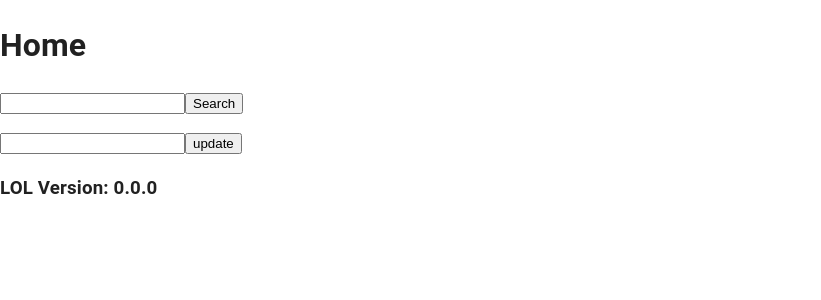
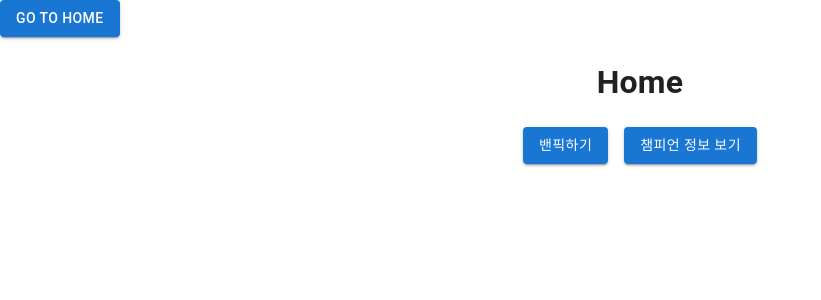
Before and after one commit to MarigoldJ/lolbook, a React (Create React App) app: page / in a window 1280 px wide. Shown: the top 300 px of the page, without its empty margins (0-821 px from the left). Built offline with nearby package versions, Linux system fonts and the light colour scheme.

Commit message:
챔피언 정보검색과 밴픽하기 구분

```diff
--- a/src/index.tsx
+++ b/src/index.tsx
@@ -4,6 +4,7 @@ import { Provider } from "react-redux";
 import { BrowserRouter, Route, Routes } from "react-router-dom";
 import { store } from "./app/store";
 import ChampInfo from "./pages/ChampInfo";
+import ChampInfoHome from "./pages/ChampInfoHome";
 import Layout from "./pages/components/Layout";
 import Home from "./pages/Home";
 import NotFound from "./pages/NotFound";
@@ -18,7 +19,11 @@ root.render(
         <Routes>
           <Route path="/" element={<Layout />}>
             <Route index element={<Home />} />
-            <Route path="champion/:champId" element={<ChampInfo />} />
+            <Route path="champion">
+              <Route index element={<ChampInfoHome />} />
+              <Route path=":champId" element={<ChampInfo />} />
+            </Route>
+
             <Route path="*" element={<NotFound />} />
           </Route>
         </Routes>
--- /dev/null
+++ b/src/pages/ChampInfoHome.tsx
@@ -0,0 +1,3 @@
+export default function ChampInfoHome() {
+  return <h1>Search Champions</h1>;
+}
--- a/src/pages/Home.tsx
+++ b/src/pages/Home.tsx
@@ -1,12 +1,15 @@
-import ChampList from "../features/ChampList";
-import Searcher from "../features/Searcher";
+import { Button, Stack } from "@mui/material";
 
 export default function Home() {
   return (
-    <div>
+    <>
       <h1>Home</h1>
-      <Searcher />
-      <ChampList />
-    </div>
+      <Stack direction="row" spacing={2}>
+        <Button variant="contained">밴픽하기</Button>
+        <Button variant="contained" href="/champion">
+          챔피언 정보 보기
+        </Button>
+      </Stack>
+    </>
   );
 }
--- a/src/pages/components/Layout.tsx
+++ b/src/pages/components/Layout.tsx
@@ -1,11 +1,24 @@
-import { Box, CssBaseline } from "@mui/material";
+import { Box, Button, CssBaseline } from "@mui/material";
 import { Outlet } from "react-router-dom";
 
 export default function Layout() {
   return (
-    <Box height="100vh" display="flex">
+    <>
       <CssBaseline />
-      <Outlet />
-    </Box>
+      <Box width="100%">
+        <Button variant="contained" href="/">
+          Go to Home
+        </Button>
+      </Box>
+      <Box
+        height="100%"
+        display="flex"
+        paddingX="10%"
+        flexDirection="column"
+        alignItems="center"
+      >
+        <Outlet />
+      </Box>
+    </>
   );
 }
```
